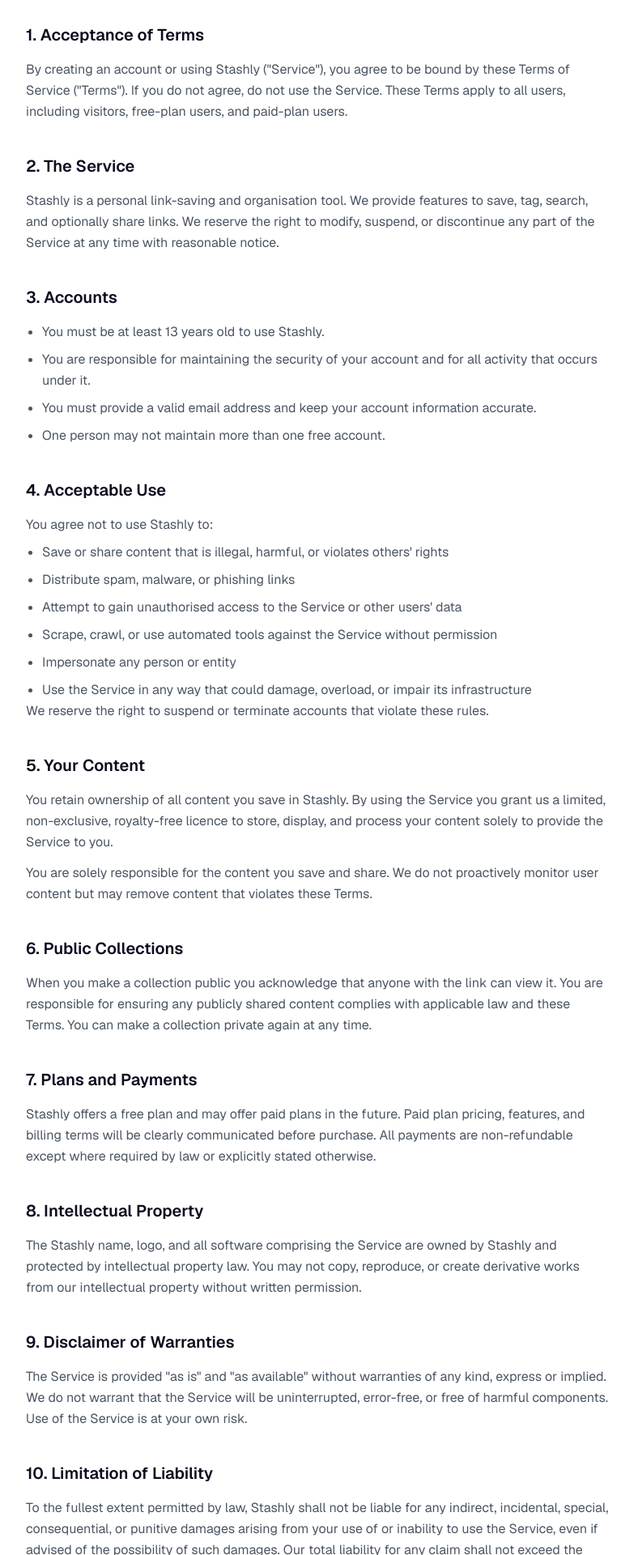
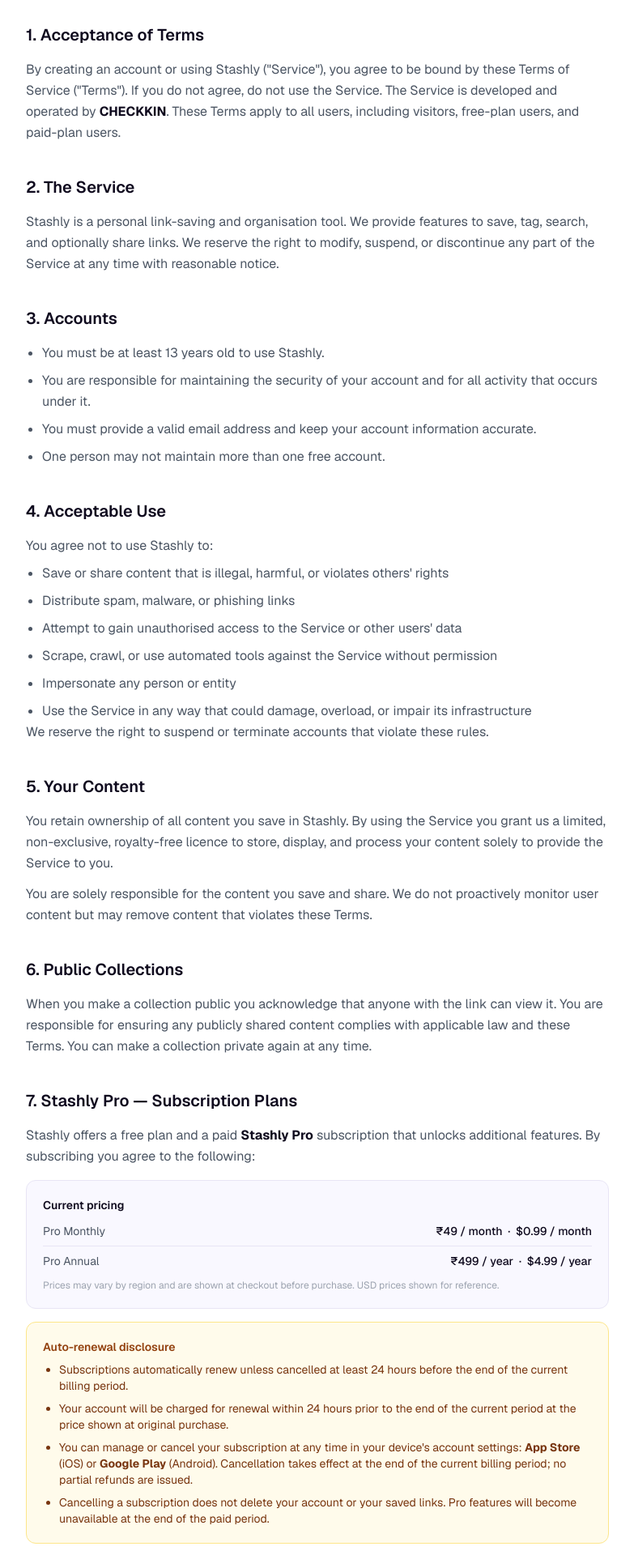
Before and after one commit to nitinmadelyn/stashly-web, a Next.js app: page /terms in a window 1280 px wide. Shown: the part 320-2240 px from the top of the page at 81% size, without its empty margins (248-1031 px from the left). Built offline with nearby package versions, Linux system fonts and the light colour scheme.

Commit message:
update privacy & terms page

```diff
--- a/src/app/privacy/page.tsx
+++ b/src/app/privacy/page.tsx
@@ -8,7 +8,7 @@
   robots: { index: true, follow: true },
 };
 
-const LAST_UPDATED = "May 17, 2026";
+const LAST_UPDATED = "May 21, 2026";
 
 export default function PrivacyPage() {
   return (
@@ -42,35 +42,47 @@
             <div className="prose-stashly space-y-10">
 
               <Block title="1. Who We Are">
-                Stashly ("we", "us", "our") is a link-saving and organisation service operated
-                by Stashly (stashly.pro). This policy explains what personal data we collect,
-                why we collect it, and your rights over it.
+                Stashly ("we", "us", "our") is a link-saving and organisation service
+                developed and operated by <strong style={{ color: "#0F0A1E" }}>CHECKKIN</strong>.
+                Our website is located at{" "}
+                <a href="https://stashly.pro" style={{ color: "#6C47FF" }}>stashly.pro</a>.
+                This policy explains what personal data we collect, why we collect it, and
+                your rights over it.
               </Block>
 
               <Block title="2. Information We Collect">
                 <SubHeading>Account information</SubHeading>
-                When you sign up we collect your email address. If you sign in with Google we
-                also receive your name and profile picture from Google, which you can update or
-                remove at any time.
+                When you sign up we collect your email address. If you sign in with Google
+                we also receive your name and profile picture from Google, which you can
+                update or remove at any time.
 
                 <SubHeading>Content you create</SubHeading>
-                Links, titles, tags, descriptions, collections, and any other content you save
-                inside Stashly are stored on our servers so we can show them back to you.
+                Links, titles, tags, descriptions, collections, and any other content you
+                save inside Stashly are stored on our servers so we can show them back to
+                you.
+
+                <SubHeading>Subscription and payment information</SubHeading>
+                If you subscribe to Stashly Pro, payments are processed entirely by Apple
+                (App Store) or Google (Google Play). We do not receive, store, or process
+                your credit card number or any raw payment details. We receive only a
+                subscription status indicator (active / expired / trial) from the respective
+                platform to unlock Pro features.
 
                 <SubHeading>Usage data</SubHeading>
                 We collect standard server logs (IP address, browser/device type, pages
-                visited, timestamps) to operate and improve the service. We do not sell this
-                data.
+                visited, timestamps) to operate and improve the service. We do not sell
+                this data.
 
                 <SubHeading>Cookies</SubHeading>
-                We use a single session cookie to keep you logged in. We do not use advertising
-                or tracking cookies.
+                We use a single session cookie to keep you logged in. We do not use
+                advertising or tracking cookies.
               </Block>
 
               <Block title="3. How We Use Your Information">
                 <ul className="ml-5 mt-2 list-disc space-y-2" style={{ color: "#4B5563" }}>
                   <li>To provide and operate the Stashly service</li>
                   <li>To authenticate your identity and protect your account</li>
+                  <li>To verify your active subscription and unlock Pro features</li>
                   <li>To send transactional emails (magic links, account notices)</li>
                   <li>To diagnose bugs and improve performance</li>
                   <li>To comply with legal obligations</li>
@@ -79,22 +91,36 @@
               </Block>
 
               <Block title="4. Data Storage and Security">
-                Your data is stored on Supabase infrastructure hosted in the EU (Frankfurt).
-                All data is encrypted in transit (TLS 1.2+) and at rest (AES-256). Access to
-                production data is restricted to authorised personnel only. We follow
-                industry-standard security practices and conduct regular security reviews.
+                Your data is stored on Supabase infrastructure. All data is encrypted in
+                transit (TLS 1.2+) and at rest (AES-256). Access to production data is
+                restricted to authorised personnel only. We follow industry-standard
+                security practices and conduct regular security reviews.
               </Block>
 
               <Block title="5. Sharing Your Data">
                 We do not sell or rent your personal data. We share data only with:
                 <ul className="ml-5 mt-2 list-disc space-y-2" style={{ color: "#4B5563" }}>
                   <li>
-                    <strong style={{ color: "#0F0A1E" }}>Supabase</strong> — our database and
-                    authentication provider
+                    <strong style={{ color: "#0F0A1E" }}>Supabase</strong> — our database
+                    and authentication provider
                   </li>
                   <li>
-                    <strong style={{ color: "#0F0A1E" }}>Google</strong> — if you use Google
-                    Sign-In (governed by Google&apos;s privacy policy)
+                    <strong style={{ color: "#0F0A1E" }}>Google</strong> — if you use
+                    Google Sign-In (governed by{" "}
+                    <a
+                      href="https://policies.google.com/privacy"
+                      target="_blank"
+                      rel="noopener noreferrer"
+                      style={{ color: "#6C47FF" }}
+                    >
+                      Google&apos;s privacy policy
+                    </a>
+                    )
+                  </li>
+                  <li>
+                    <strong style={{ color: "#0F0A1E" }}>Apple / Google</strong> — solely
+                    to verify your in-app subscription status; your payment details remain
+                    with the respective platform and are never shared with us
                   </li>
                   <li>
                     Law enforcement or regulators where required by applicable law
@@ -105,13 +131,14 @@
               <Block title="6. Public Collections">
                 If you mark a collection as public, anyone with the link can view it. Links
                 inside a public collection are visible without signing in. You can make a
-                collection private again at any time, which immediately removes public access.
+                collection private again at any time, which immediately removes public
+                access.
               </Block>
 
               <Block title="7. Data Retention">
-                We retain your data for as long as your account is active. If you delete your
-                account, we permanently delete all associated data within 30 days, except where
-                we are required to retain it by law.
+                We retain your data for as long as your account is active. If you delete
+                your account, we permanently delete all associated data within 30 days,
+                except where we are required to retain it by law.
               </Block>
 
               <Block title="8. Your Rights">
@@ -124,16 +151,16 @@
                   <li>Withdraw consent where processing is based on consent</li>
                 </ul>
                 To exercise any of these rights, email us at{" "}
-                <a href="mailto:privacy@stashly.pro" style={{ color: "#6C47FF" }}>
-                  privacy@stashly.pro
+                <a href="mailto:contact@stashly.pro" style={{ color: "#6C47FF" }}>
+                  contact@stashly.pro
                 </a>
                 . We will respond within 30 days.
               </Block>
 
-              <Block title="9. Children's Privacy">
+              <Block title="9. Children&apos;s Privacy">
                 Stashly is not directed at children under 13. We do not knowingly collect
-                personal data from children. If you believe a child has provided us with their
-                data, please contact us and we will delete it promptly.
+                personal data from children. If you believe a child has provided us with
+                their data, please contact us and we will delete it promptly.
               </Block>
 
               <Block title="10. Changes to This Policy">
@@ -144,8 +171,8 @@
 
               <Block title="11. Contact">
                 Questions about this policy? Reach us at{" "}
-                <a href="mailto:privacy@stashly.pro" style={{ color: "#6C47FF" }}>
-                  privacy@stashly.pro
+                <a href="mailto:contact@stashly.pro" style={{ color: "#6C47FF" }}>
+                  contact@stashly.pro
                 </a>
                 .
               </Block>
@@ -159,7 +186,7 @@
   );
 }
 
-// ─── Local helpers ────────────────────────────────────────────────────────────
+// Local helpers
 
 function Block({ title, children }: { title: string; children: React.ReactNode }) {
   return (
--- a/src/app/terms/page.tsx
+++ b/src/app/terms/page.tsx
@@ -8,7 +8,7 @@
   robots: { index: true, follow: true },
 };
 
-const LAST_UPDATED = "May 17, 2026";
+const LAST_UPDATED = "May 21, 2026";
 
 export default function TermsPage() {
   return (
@@ -42,10 +42,11 @@
             <div className="space-y-10">
 
               <Block title="1. Acceptance of Terms">
-                By creating an account or using Stashly ("Service"), you agree to be bound by
-                these Terms of Service ("Terms"). If you do not agree, do not use the Service.
-                These Terms apply to all users, including visitors, free-plan users, and
-                paid-plan users.
+                By creating an account or using Stashly ("Service"), you agree to be bound
+                by these Terms of Service ("Terms"). If you do not agree, do not use the
+                Service. The Service is developed and operated by{" "}
+                <strong style={{ color: "#0F0A1E" }}>CHECKKIN</strong>. These Terms apply
+                to all users, including visitors, free-plan users, and paid-plan users.
               </Block>
 
               <Block title="2. The Service">
@@ -73,78 +74,168 @@
               <Block title="4. Acceptable Use">
                 You agree not to use Stashly to:
                 <ul className="ml-5 mt-2 list-disc space-y-2" style={{ color: "#4B5563" }}>
-                  <li>Save or share content that is illegal, harmful, or violates others' rights</li>
+                  <li>
+                    Save or share content that is illegal, harmful, or violates
+                    others&apos; rights
+                  </li>
                   <li>Distribute spam, malware, or phishing links</li>
-                  <li>Attempt to gain unauthorised access to the Service or other users' data</li>
-                  <li>Scrape, crawl, or use automated tools against the Service without permission</li>
+                  <li>
+                    Attempt to gain unauthorised access to the Service or other
+                    users&apos; data
+                  </li>
+                  <li>
+                    Scrape, crawl, or use automated tools against the Service without
+                    permission
+                  </li>
                   <li>Impersonate any person or entity</li>
                   <li>
                     Use the Service in any way that could damage, overload, or impair its
                     infrastructure
                   </li>
                 </ul>
-                We reserve the right to suspend or terminate accounts that violate these rules.
+                We reserve the right to suspend or terminate accounts that violate these
+                rules.
               </Block>
 
               <Block title="5. Your Content">
-                You retain ownership of all content you save in Stashly. By using the Service
-                you grant us a limited, non-exclusive, royalty-free licence to store, display,
-                and process your content solely to provide the Service to you.
-
+                You retain ownership of all content you save in Stashly. By using the
+                Service you grant us a limited, non-exclusive, royalty-free licence to
+                store, display, and process your content solely to provide the Service to
+                you.
                 <p className="mt-3">
                   You are solely responsible for the content you save and share. We do not
-                  proactively monitor user content but may remove content that violates these
-                  Terms.
+                  proactively monitor user content but may remove content that violates
+                  these Terms.
                 </p>
               </Block>
 
               <Block title="6. Public Collections">
-                When you make a collection public you acknowledge that anyone with the link can
-                view it. You are responsible for ensuring any publicly shared content complies
-                with applicable law and these Terms. You can make a collection private again
-                at any time.
+                When you make a collection public you acknowledge that anyone with the link
+                can view it. You are responsible for ensuring any publicly shared content
+                complies with applicable law and these Terms. You can make a collection
+                private again at any time.
               </Block>
 
-              <Block title="7. Plans and Payments">
-                Stashly offers a free plan and may offer paid plans in the future. Paid plan
-                pricing, features, and billing terms will be clearly communicated before
-                purchase. All payments are non-refundable except where required by law or
-                explicitly stated otherwise.
+              <Block title="7. Stashly Pro — Subscription Plans">
+                <p>
+                  Stashly offers a free plan and a paid{" "}
+                  <strong style={{ color: "#0F0A1E" }}>Stashly Pro</strong> subscription
+                  that unlocks additional features. By subscribing you agree to the
+                  following:
+                </p>
+
+                {/* Pricing box */}
+                <div
+                  className="mt-4 rounded-xl border p-5 space-y-3"
+                  style={{ borderColor: "#E8E5F5", backgroundColor: "#F9F8FF" }}
+                >
+                  <p className="font-semibold text-sm" style={{ color: "#0F0A1E" }}>
+                    Current pricing
+                  </p>
+                  <div className="space-y-2 text-sm" style={{ color: "#4B5563" }}>
+                    <div className="flex justify-between">
+                      <span>Pro Monthly</span>
+                      <span className="font-medium" style={{ color: "#0F0A1E" }}>
+                        ₹49 / month &nbsp;·&nbsp; $0.99 / month
+                      </span>
+                    </div>
+                    <div
+                      className="border-t pt-2 flex justify-between"
+                      style={{ borderColor: "#E8E5F5" }}
+                    >
+                      <span>Pro Annual</span>
+                      <span className="font-medium" style={{ color: "#0F0A1E" }}>
+                        ₹499 / year &nbsp;·&nbsp; $4.99 / year
+                      </span>
+                    </div>
+                  </div>
+                  <p className="text-xs" style={{ color: "#9CA3AF" }}>
+                    Prices may vary by region and are shown at checkout before purchase.
+                    USD prices shown for reference.
+                  </p>
+                </div>
+
+                {/* Auto-renewal disclosure */}
+                <div
+                  className="mt-4 rounded-xl border p-5 space-y-2"
+                  style={{ borderColor: "#FDE68A", backgroundColor: "#FFFBEB" }}
+                >
+                  <p className="font-semibold text-sm" style={{ color: "#92400E" }}>
+                    Auto-renewal disclosure
+                  </p>
+                  <ul
+                    className="ml-5 list-disc space-y-2 text-sm"
+                    style={{ color: "#78350F" }}
+                  >
+                    <li>
+                      Subscriptions automatically renew unless cancelled at least 24 hours
+                      before the end of the current billing period.
+                    </li>
+                    <li>
+                      Your account will be charged for renewal within 24 hours prior to
+                      the end of the current period at the price shown at original
+                      purchase.
+                    </li>
+                    <li>
+                      You can manage or cancel your subscription at any time in your
+                      device&apos;s account settings:{" "}
+                      <strong>App Store</strong> (iOS) or{" "}
+                      <strong>Google Play</strong> (Android). Cancellation takes effect at
+                      the end of the current billing period; no partial refunds are issued.
+                    </li>
+                    <li>
+                      Cancelling a subscription does not delete your account or your saved
+                      links. Pro features will become unavailable at the end of the paid
+                      period.
+                    </li>
+                  </ul>
+                </div>
+
+                <p className="mt-4">
+                  All payments are processed by Apple (App Store) or Google (Google Play).
+                  We do not handle your payment information directly. Refunds are governed
+                  by the respective platform&apos;s refund policy.
+                </p>
               </Block>
 
               <Block title="8. Intellectual Property">
-                The Stashly name, logo, and all software comprising the Service are owned by
-                Stashly and protected by intellectual property law. You may not copy,
+                The Stashly name, logo, and all software comprising the Service are owned
+                by CHECKKIN and protected by intellectual property law. You may not copy,
                 reproduce, or create derivative works from our intellectual property without
                 written permission.
               </Block>
 
               <Block title="9. Disclaimer of Warranties">
-                The Service is provided "as is" and "as available" without warranties of any
-                kind, express or implied. We do not warrant that the Service will be
+                The Service is provided "as is" and "as available" without warranties of
+                any kind, express or implied. We do not warrant that the Service will be
                 uninterrupted, error-free, or free of harmful components. Use of the Service
                 is at your own risk.
               </Block>
 
               <Block title="10. Limitation of Liability">
-                To the fullest extent permitted by law, Stashly shall not be liable for any
-                indirect, incidental, special, consequential, or punitive damages arising from
-                your use of or inability to use the Service, even if advised of the possibility
-                of such damages. Our total liability for any claim shall not exceed the amount
-                you paid us in the 12 months preceding the claim.
+                To the fullest extent permitted by law, CHECKKIN shall not be liable for
+                any indirect, incidental, special, consequential, or punitive damages
+                arising from your use of or inability to use the Service, even if advised
+                of the possibility of such damages. Our total liability for any claim shall
+                not exceed the amount you paid us in the 12 months preceding the claim.
               </Block>
 
               <Block title="11. Termination">
                 You may delete your account at any time from the app settings. We may
-                terminate or suspend your account immediately if you breach these Terms. Upon
-                termination, your right to use the Service ceases and we will delete your data
-                in accordance with our Privacy Policy.
+                terminate or suspend your account immediately if you breach these Terms.
+                Upon termination, your right to use the Service ceases and we will delete
+                your data in accordance with our{" "}
+                <a href="/privacy" style={{ color: "#6C47FF" }}>
+                  Privacy Policy
+                </a>
+                .
               </Block>
 
               <Block title="12. Changes to These Terms">
                 We may update these Terms from time to time. We will notify you of material
                 changes by email or in-app notice at least 14 days before they take effect.
-                Continued use of the Service after changes take effect constitutes acceptance.
+                Continued use of the Service after changes take effect constitutes
+                acceptance.
               </Block>
 
               <Block title="13. Governing Law">
@@ -155,8 +246,8 @@
 
               <Block title="14. Contact">
                 Questions about these Terms? Contact us at{" "}
-                <a href="mailto:legal@stashly.pro" style={{ color: "#6C47FF" }}>
-                  legal@stashly.pro
+                <a href="mailto:contact@stashly.pro" style={{ color: "#6C47FF" }}>
+                  contact@stashly.pro
                 </a>
                 .
               </Block>
@@ -170,7 +261,7 @@
   );
 }
 
-// ─── Local helper ─────────────────────────────────────────────────────────────
+// Local helper
 
 function Block({ title, children }: { title: string; children: React.ReactNode }) {
   return (
```
